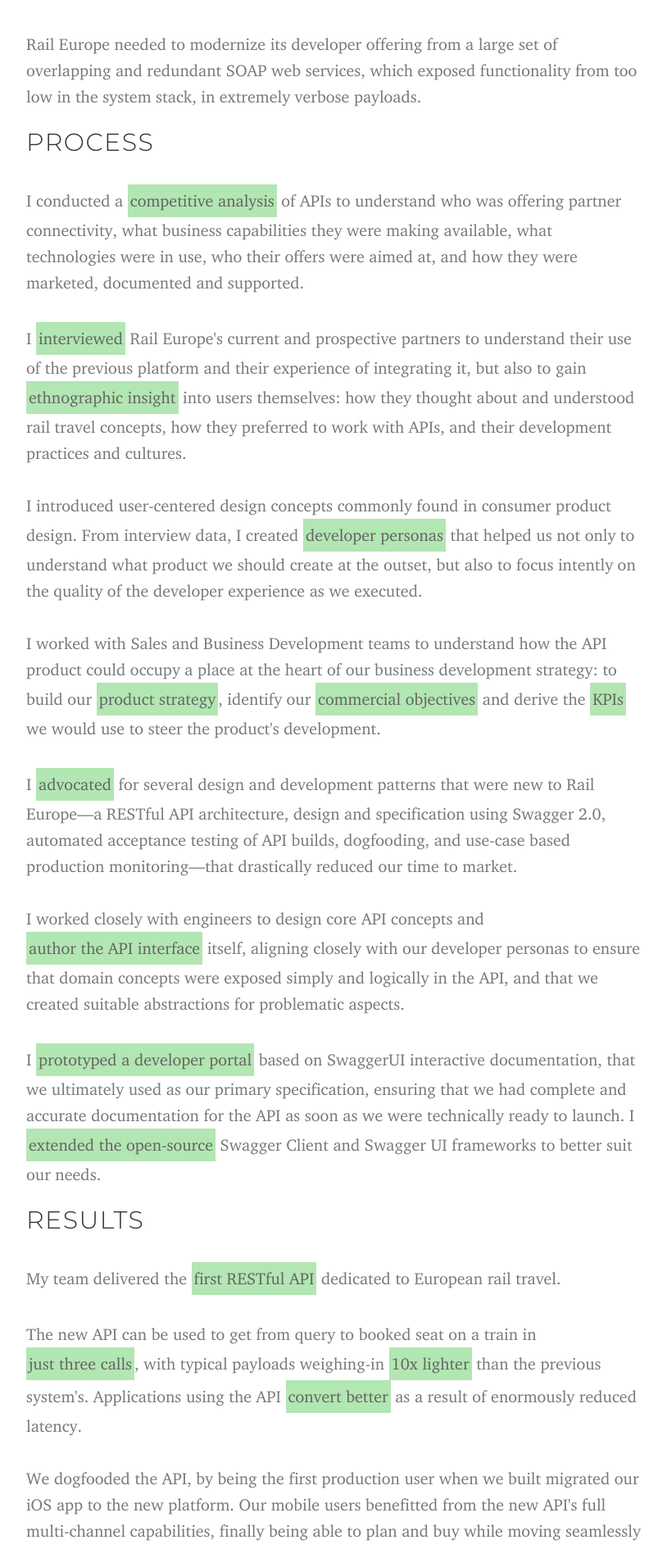
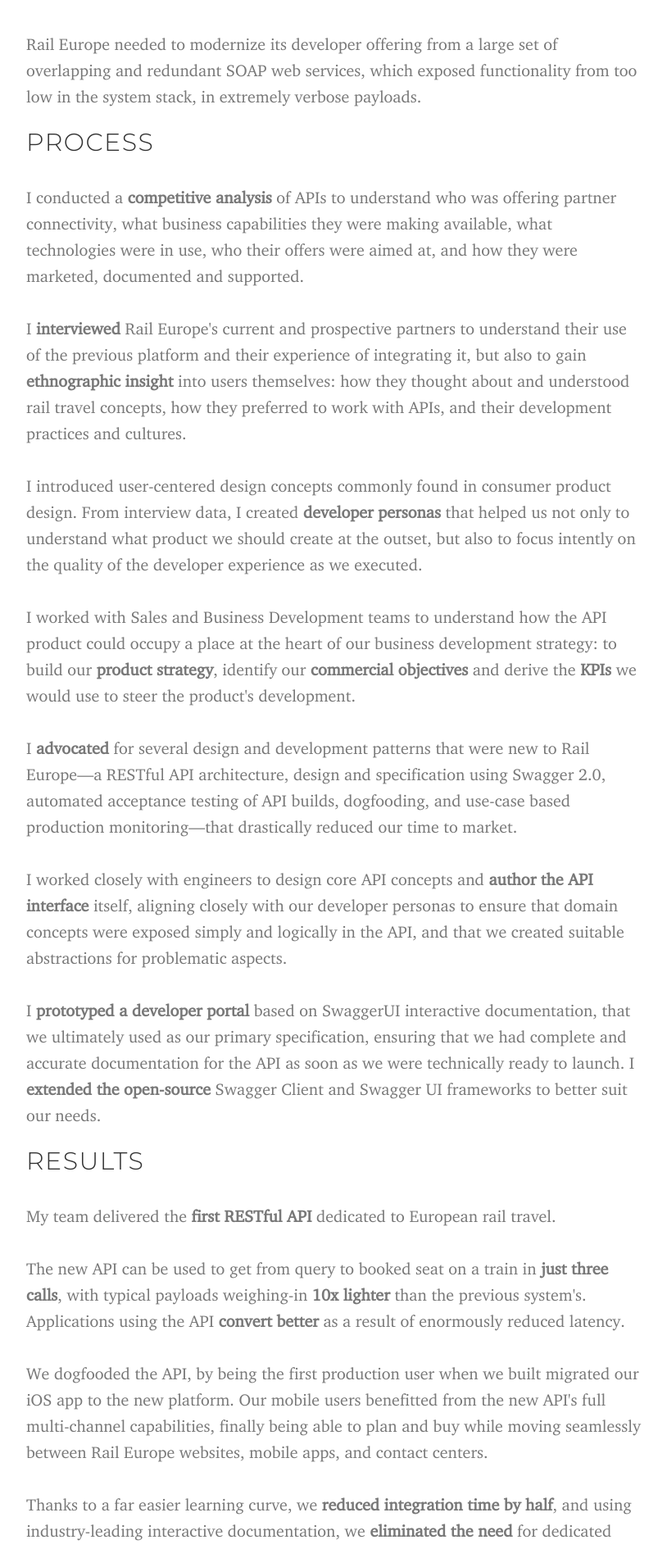
Before and after one commit to adamturnbull/adamturnbull.github.io, a Jekyll site: the page built from api.html, in a window 1280 px wide. Shown: the part 709-2599 px from the top of the page at 82% size, without its empty margins (233-1047 px from the left). Built offline with Jekyll 4.4.1, drawn with Linux system fonts in a browser that asks for light colours; nearby versions of some CDN libraries; some web fonts are replaced.

Commit message:
Remove Mark Tags

```diff
--- a/api.html
+++ b/api.html
@@ -20,33 +20,33 @@
 
       <h2>Process</h2>
 
-      <p>I conducted a <mark>competitive analysis</mark> of APIs to understand who was offering partner connectivity, what business capabilities they were making available, what technologies were in use, who their offers were aimed at, and how they were marketed, documented and supported.</p>
+      <p>I conducted a <b>competitive analysis</b> of APIs to understand who was offering partner connectivity, what business capabilities they were making available, what technologies were in use, who their offers were aimed at, and how they were marketed, documented and supported.</p>
 
-      <p>I <mark>interviewed</mark> Rail Europe's current and prospective partners to understand their use of the previous platform and their experience of integrating it, but also to gain <mark>ethnographic insight</mark> into users themselves: how they thought about and understood rail travel concepts, how they preferred to work with APIs, and their development practices and cultures.</p>
+      <p>I <b>interviewed</b> Rail Europe's current and prospective partners to understand their use of the previous platform and their experience of integrating it, but also to gain <b>ethnographic insight</b> into users themselves: how they thought about and understood rail travel concepts, how they preferred to work with APIs, and their development practices and cultures.</p>
 
-      <p>I introduced user-centered design concepts commonly found in consumer product design. From interview data, I created <mark>developer personas</mark> that helped us not only to understand what product we should create at the outset, but also to focus intently on the quality of the developer experience as we executed.</p>
+      <p>I introduced user-centered design concepts commonly found in consumer product design. From interview data, I created <b>developer personas</b> that helped us not only to understand what product we should create at the outset, but also to focus intently on the quality of the developer experience as we executed.</p>
 
-      <p>I worked with Sales and Business Development teams to understand how the API product could occupy a place at the heart of our business development strategy: to build our <mark>product strategy</mark>, identify our <mark>commercial objectives</mark> and derive the <mark>KPIs</mark> we would use to steer the product's development.</p>
+      <p>I worked with Sales and Business Development teams to understand how the API product could occupy a place at the heart of our business development strategy: to build our <b>product strategy</b>, identify our <b>commercial objectives</b> and derive the <b>KPIs</b> we would use to steer the product's development.</p>
 
-      <p>I <mark>advocated</mark> for several design and development patterns that were new to Rail Europe—a RESTful API architecture, design and specification using Swagger 2.0, automated acceptance testing of API builds, dogfooding, and use-case based production monitoring—that drastically reduced our time to market.</p>
+      <p>I <b>advocated</b> for several design and development patterns that were new to Rail Europe—a RESTful API architecture, design and specification using Swagger 2.0, automated acceptance testing of API builds, dogfooding, and use-case based production monitoring—that drastically reduced our time to market.</p>
 
-      <p>I worked closely with engineers to design core API concepts and <mark>author the API interface</mark> itself, aligning closely with our developer personas to ensure that domain concepts were exposed simply and logically in the API, and that we created suitable abstractions for problematic aspects.</p>
+      <p>I worked closely with engineers to design core API concepts and <b>author the API interface</b> itself, aligning closely with our developer personas to ensure that domain concepts were exposed simply and logically in the API, and that we created suitable abstractions for problematic aspects.</p>
 
-      <p>I <mark>prototyped a developer portal</mark> based on SwaggerUI interactive documentation, that we ultimately used as our primary specification, ensuring that we had complete and accurate documentation for the API as soon as we were technically ready to launch. I <mark>extended the open-source</mark> Swagger Client and Swagger UI frameworks to better suit our needs.</p>
+      <p>I <b>prototyped a developer portal</b> based on SwaggerUI interactive documentation, that we ultimately used as our primary specification, ensuring that we had complete and accurate documentation for the API as soon as we were technically ready to launch. I <b>extended the open-source</b> Swagger Client and Swagger UI frameworks to better suit our needs.</p>
 
       <h2>Results</h2>
 
-      <p>My team delivered the <mark>first RESTful API</mark> dedicated to European rail travel.</p>
+      <p>My team delivered the <b>first RESTful API</b> dedicated to European rail travel.</p>
 
-      <p>The new API can be used to get from query to booked seat on a train in <mark>just three calls</mark>, with typical payloads weighing-in <mark>10x lighter</mark> than the previous system's. Applications using the API <mark>convert better</mark> as a result of enormously reduced latency.</p>
+      <p>The new API can be used to get from query to booked seat on a train in <b>just three calls</b>, with typical payloads weighing-in <b>10x lighter</b> than the previous system's. Applications using the API <b>convert better</b> as a result of enormously reduced latency.</p>
 
       <p>We dogfooded the API, by being the first production user when we built migrated our iOS app to the new platform. Our mobile users benefitted from the new API's full multi-channel capabilities, finally being able to plan and buy while moving seamlessly between Rail Europe websites, mobile apps, and contact centers.</p>
 
-      <p>Thanks to a far easier learning curve, we <mark>reduced integration time by half</mark>, and using industry-leading interactive documentation, we <mark>eliminated the need</mark> for dedicated integration support staff. It has never been faster or more cost-effective for Rail Europe to increase its market reach with new API partners.</p>
+      <p>Thanks to a far easier learning curve, we <b>reduced integration time by half</b>, and using industry-leading interactive documentation, we <b>eliminated the need</b> for dedicated integration support staff. It has never been faster or more cost-effective for Rail Europe to increase its market reach with new API partners.</p>
 
-      <p>Our robust deep-linking flow <mark>opened the travel metasearch market</mark> to Rail Europe: sites could now use a single API call to propose rail alongside flights, and reliably redirect customers to Rail Europe for seamless completion of their purchase.</p>
+      <p>Our robust deep-linking flow <b>opened the travel metasearch market</b> to Rail Europe: sites could now use a single API call to propose rail alongside flights, and reliably redirect customers to Rail Europe for seamless completion of their purchase.</p>
 
-      <p>A wider product offering is now available to all partners: algorithmic trip suggestions help customers discover new destinations, and an enormous range of tours and activities help customers get to know their destinations better, both <mark>increasing customer satisfaction</mark> and <mark>generating revenue</mark>.</p>
+      <p>A wider product offering is now available to all partners: algorithmic trip suggestions help customers discover new destinations, and an enormous range of tours and activities help customers get to know their destinations better, both <b>increasing customer satisfaction</b> and <b>generating revenue</b>.</p>
     </div><!-- /.col-md-8 col-md-offset-2 text-center-->
   </section><!-- /.row -->
 
--- a/css/adamjturnbull.css
+++ b/css/adamjturnbull.css
@@ -165,11 +165,13 @@
 /* End hero styles */
 
 mark {
+  /*
   display: inline-block;
   background: rgba(0,173,0,0.3);
   padding-left: 3px;
   padding-right: 3px;
-  color: rgb(100,100,100);
+  color: rgb(100,100,100);*/
+  font-weight: 400;
 }
 
 img.inline {
```
Also changed, not shown: mobile.html (+11 -11 lines).
